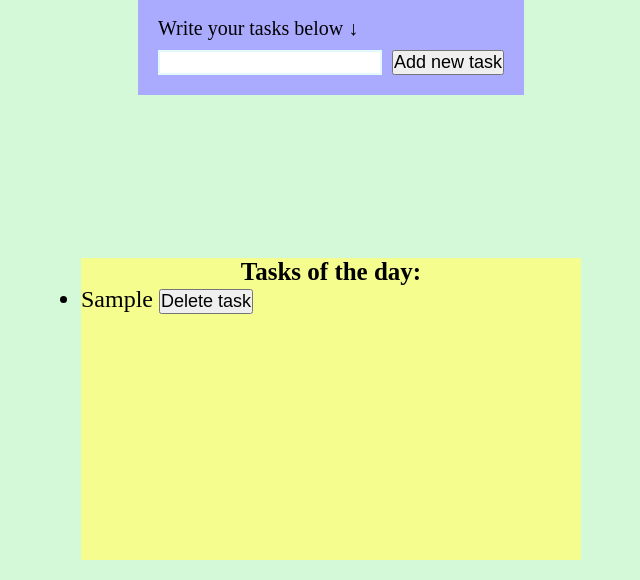
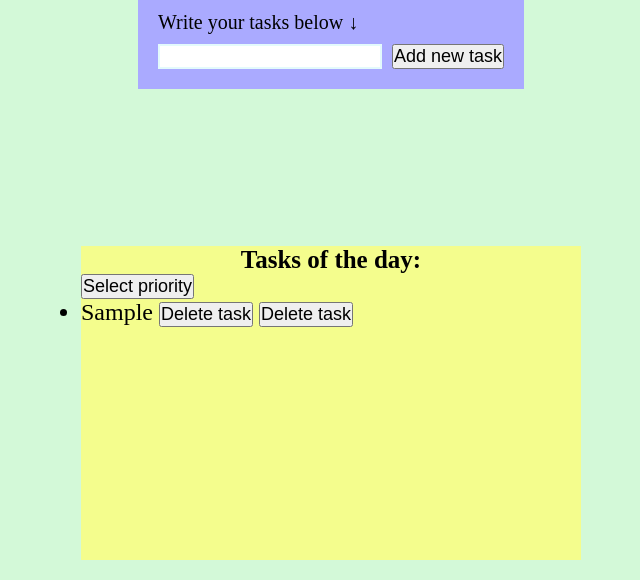
Before and after one commit to ianmnv/To-do-list, a plain HTML site: page index.html in a window 1280 px wide. Both pictures are taken after typing "Sample" into the empty fields and a click on the button "Add new task". Shown: the part 220-800 px from the top of the page, without its empty margins (309-949 px from the left). Drawn offline with Linux system fonts and the light colour scheme.

Commit message:
Adding new buttons

```diff
--- a/index.html
+++ b/index.html
@@ -20,7 +20,10 @@
       </div>
 
       <div class="containerItems">
-        <h2>Tasks of the day:</h2>
+        <div class="title-cont">
+          <h2>Tasks of the day:</h2>
+          <button id="priority">Select priority</button>
+        </div>
         <ul class="containerTasks">
           <li>
             Take breakfast <button class="deleteTask">Delete task</button>
--- a/script.js
+++ b/script.js
@@ -4,8 +4,6 @@ const inputTask = document.querySelector(".input-task");
 
 const btnAddItem = document.querySelector(".addItem");
 const btnEditItem = document.querySelectorAll(".editItem");
-
-const listItem = document.querySelectorAll("li");
 
 // Cleaning div
 const containerTasks = document.querySelector(".containerTasks");
@@ -18,7 +16,7 @@ btnAddItem.addEventListener("click", function (e) {
   e.preventDefault();
 
   if (inputTask.value) {
-    const html = `<li>${inputTask.value} <button class="deleteTask">Delete task</button></li>`;
+    const html = `<li>${inputTask.value} <button class="deleteTask">Delete task</button> <button class="deleteTask">Delete task</button></li>`;
 
     containerTasks.insertAdjacentHTML("afterbegin", html);
 
```
